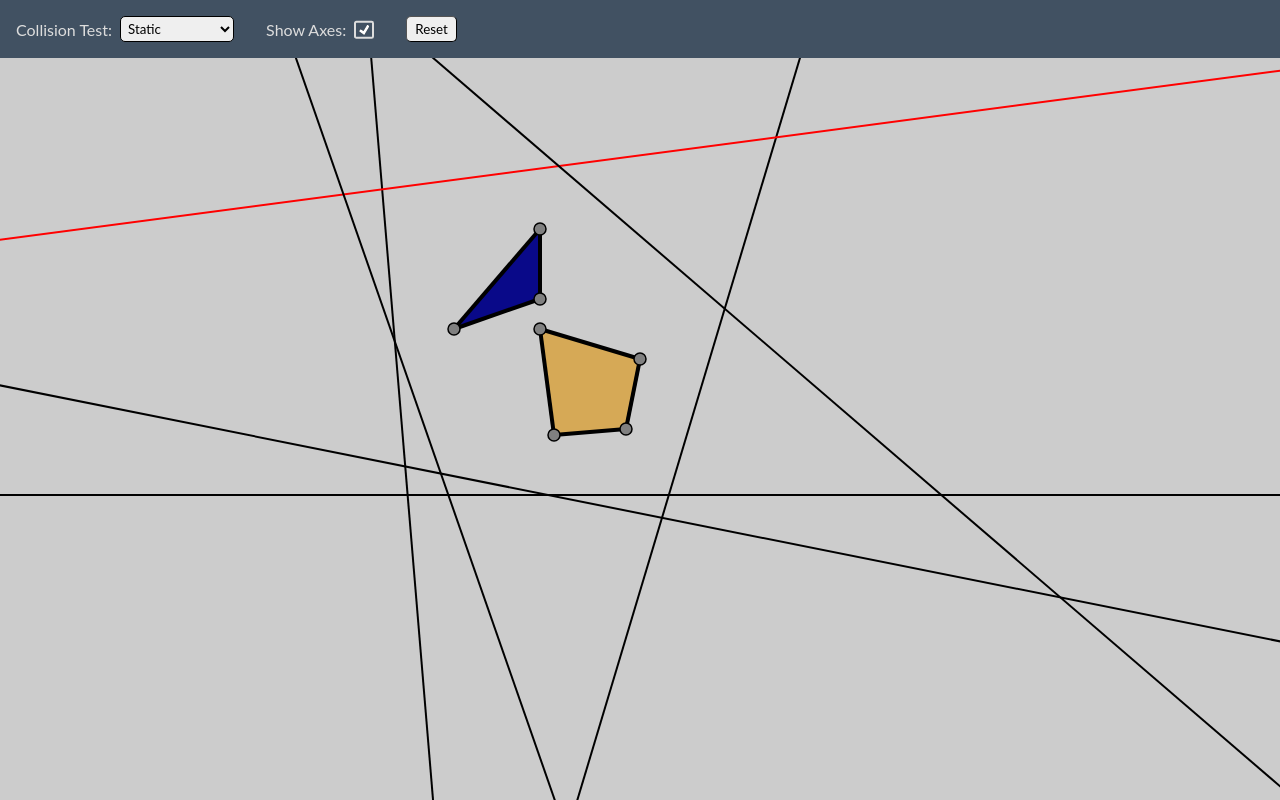
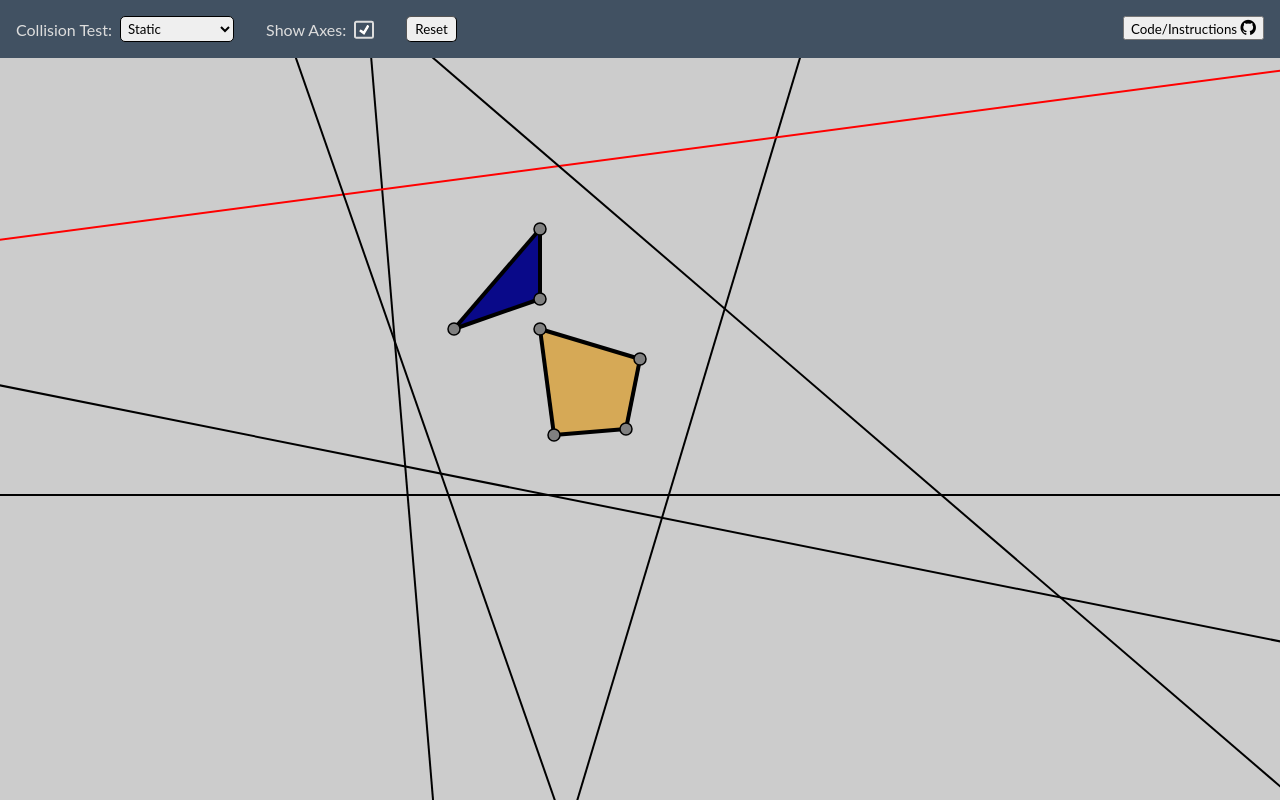
Before and after one commit to lapinozz/SatPlayground, a React app: page / in a window 1280 px wide. Built offline with nearby package versions, Linux system fonts and the light colour scheme.

Commit message:
Added repo button

```diff
--- a/public/index.html
+++ b/public/index.html
@@ -3,6 +3,8 @@
   <head>
     <meta charset="utf-8">
     <title>SAT Playground</title>
+
+    <link rel="stylesheet" href="https://cdnjs.cloudflare.com/ajax/libs/font-awesome/4.7.0/css/font-awesome.min.css">
   </head>
   <body>
     <div class="root" id="root"></div>
--- a/src/index.jsx
+++ b/src/index.jsx
@@ -428,11 +428,12 @@ const Header = (props) =>
 			name: "Reset",
 			type: 'button',
 			onClick: reset
-		}
+		},
+
 	];
 
 	return (
-		<nav className="header navbar navbar-expand-lg  bg-primary">
+		<nav className="header">
 		{
 			optionDefs.map((def) =>
 			{
@@ -463,6 +464,7 @@ const Header = (props) =>
 				}
 			})
 		}
+			<a className="repo" id="myLink" href="https://github.com/lapinozz/SatPlayground" target="_blank"><button>Code/Instructions <i className="fa fa-github"></i></button></a>
 		</nav>
 	);
 }
--- a/styles/index.scss
+++ b/styles/index.scss
@@ -98,11 +98,22 @@ input[type="checkbox"]
       margin-right: 0.25rem;
     }
   }
+
+  .repo
+  {
+    margin-left: auto;
+
+    i
+    {
+      font-size: 18px;
+    }
+  }
 }
 
 .svg-view
 {
   background-color: #ccc;
+  flex-grow: 1;
 
   polygon
   {
```
